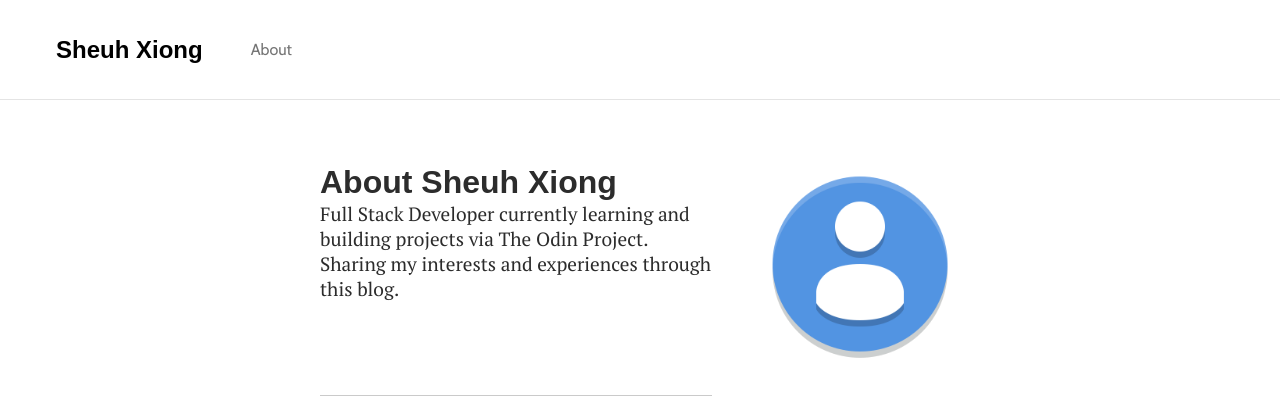
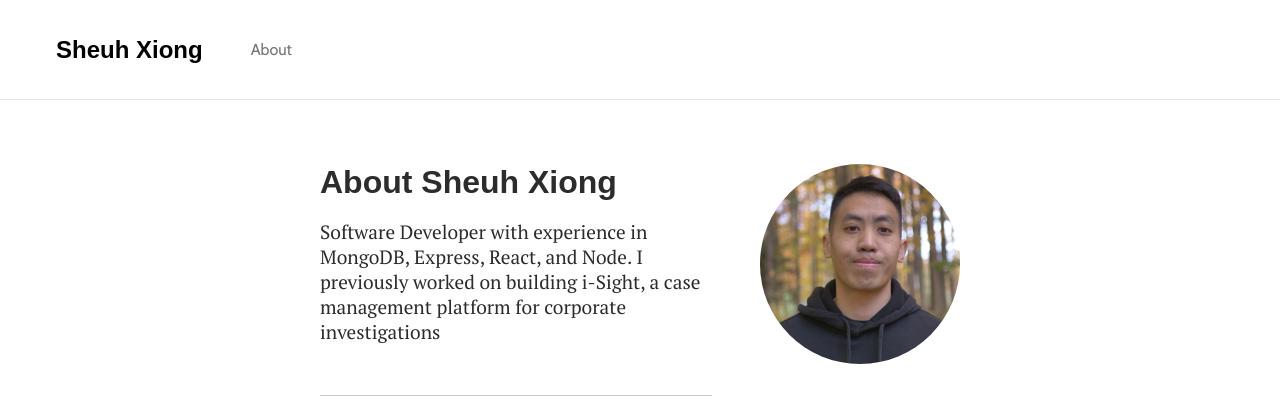
Before and after one commit to s92xiong/blog-api-react, a React (Create React App) app: page /about in a window 1280 px wide. Shown: the top 402 px of the page. Built offline with nearby package versions, Linux system fonts and the light colour scheme; no server answers; a web font is replaced by a local one.

Commit message:
Update profile picture, update fetch url, clean up

```diff
--- a/src/App.css
+++ b/src/App.css
@@ -19,6 +19,10 @@
   width: 100%;
 }
 
+.self-img {
+  border-radius: 100%;
+}
+
 /* @media only screen and (max-width: 1100px) {
   .container {
     width: 75%;
--- a/src/Components/About/About.jsx
+++ b/src/Components/About/About.jsx
@@ -1,6 +1,6 @@
 import React from 'react';
 import "./Styles/About.css";
-import img from "../../images/img-icon.png";
+import img from "../../images/self-img.jpeg";
 
 function About(props) {
 
@@ -11,9 +11,10 @@ function About(props) {
       <div className="about">
         <div className="about-info">
           <h1>About {name}</h1>
-          <span>Full Stack Developer currently learning and building projects via The Odin Project. Sharing my interests and experiences through this blog.</span>
+          <br />
+          <span>Software Developer with experience in MongoDB, Express, React, and Node. I previously worked on building i-Sight, a case management platform for corporate investigations</span>
         </div>
-        <img src={img} alt="/" />
+        <img className='self-img' src={img} alt="/" />
       </div>
     </div>
   );
--- a/src/Components/BlogList/BlogList.jsx
+++ b/src/Components/BlogList/BlogList.jsx
@@ -2,7 +2,6 @@ import React from 'react';
 import "./Styles/BlogList.css";
 import Loader from "../Loader/Loader";
 import commentIcon from "../../images/comment-icon.png";
-import img from "../../images/img-icon.png";
 import Sidebar from './Sidebar';
 
 function BlogList(props) {
--- a/src/Components/BlogList/Sidebar.jsx
+++ b/src/Components/BlogList/Sidebar.jsx
@@ -1,14 +1,14 @@
 import React from 'react';
 import "./Styles/Sidebar.css";
-import img from "../../images/img-icon.png";
+import img from "../../images/self-img.jpeg";
 
 function Sidebar() {
   return (
     <section className="sidebar">
-      <img src={img} alt="" />
+      <img className='self-img' src={img} alt="" />
       <div className="about-sidebar">
         <h3>Sheuh Xiong</h3>
-        <p>Full Stack Developer currently learning and building projects via The Odin Project. Sharing my interests and experiences through this blog.</p>
+        <p>Software Developer with experience in MongoDB, Express, React, and Node. I previously worked on building i-Sight, a case management platform for corporate investigations</p>
       </div>
     </section>
   );
```
Also changed, not shown: public/self-img.jpeg (added), src/images/self-img.jpeg (added).
